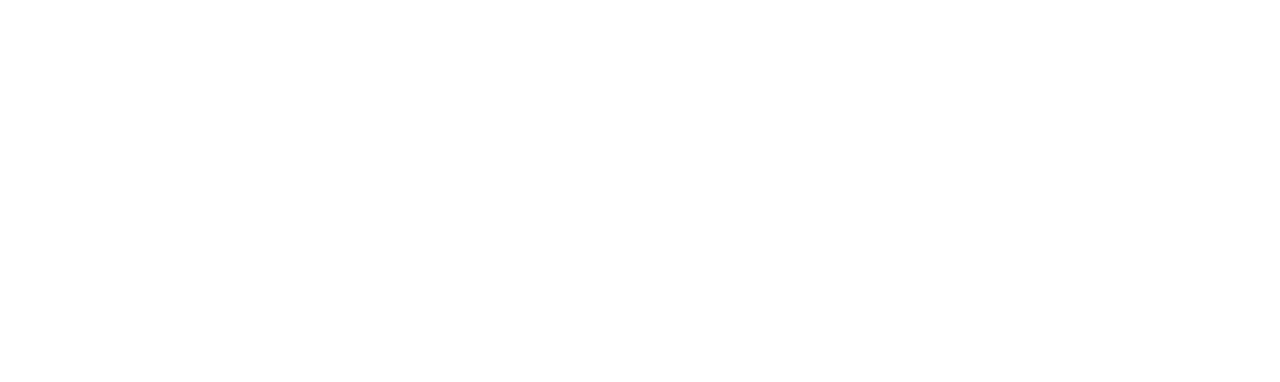
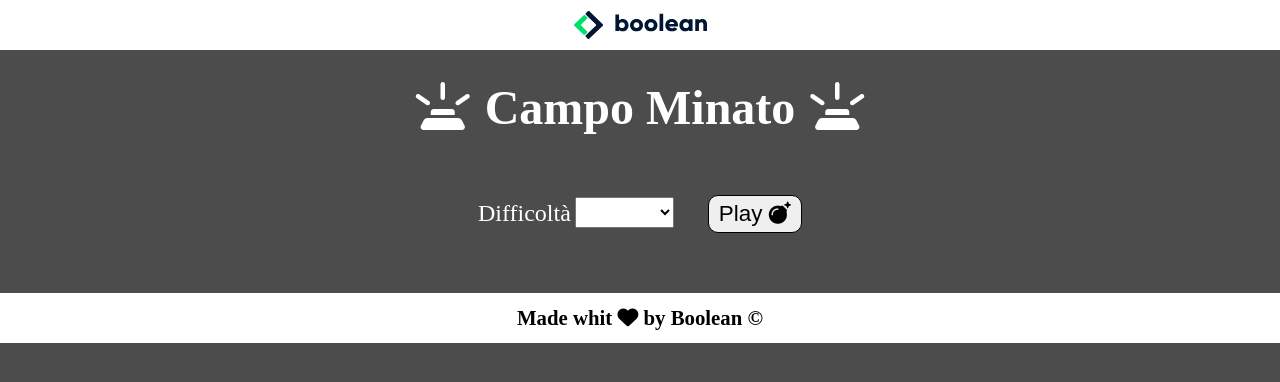
Before and after one commit to FilippoFoti/js-campominato-grid, a plain HTML site: page index.html in a window 1280 px wide. Drawn offline with nearby package versions, Linux system fonts and the light colour scheme.

Commit message:
Aggiunto contenuto e style

```diff
--- a/css/style.css
+++ b/css/style.css
@@ -0,0 +1,95 @@
+/* RESET */
+
+* {
+    margin: 0;
+    padding: 0;
+    box-sizing: border-box;
+}
+
+body {
+    background-color: rgba(0, 0, 0, 0.7);
+}
+
+/* HEADER */
+
+header {
+    height: 50px;
+    width: 100%;
+    background-color: white;
+    /* BOOTSTARP */
+    display: flex;
+    justify-content: center;
+    align-items: center;
+}
+
+/* MAIN */
+
+.container {
+    color: white;
+    width: 800px;
+    /* height: 100vh; */
+    margin: 0 auto;
+    /* BOOTSTRAP */
+    display: flex;
+    justify-content: center;
+    align-items: center;
+    flex-direction: column;
+}
+
+h1 {
+    font-size: 3rem;
+    color: white;
+    font-weight: bold;
+    padding: 30px 0 30px 0;
+}
+
+.choice {
+    padding: 30px 0 30px 0;
+}
+
+.choice label,
+select {
+    font-size: 1.5rem;
+}
+
+#play-btn {
+    font-size: 1.4rem;
+    border: 1px solid black;
+    border-radius: 10px;
+    padding: 5px 10px;
+    margin-left: 30px;
+}
+
+.grid {
+    padding-bottom: 30px;
+    /* BOOTSTRAP */
+    display: flex;
+    flex-wrap: wrap;
+}
+
+.grid-item {
+    font-size: 2rem;
+    width: calc(800px / 10);
+    height: calc(800px / 10);
+    border: 2px solid white;
+    /* BOOTSTRAP */
+    display: flex;
+    justify-content: center;
+    align-items: center;
+}
+
+/* FOOTER */
+
+footer {
+    height: 50px;
+    background-color: white;
+    /* BOOTSTARP */
+    display: flex;
+    justify-content: center;
+    align-items: center;
+}
+
+footer h2 {
+    color: black;
+    font-size: 1.3rem;
+}
--- a/index.html
+++ b/index.html
@@ -16,18 +16,44 @@
     <link rel="stylesheet" href="https://cdnjs.cloudflare.com/ajax/libs/font-awesome/6.3.0/css/all.min.css" integrity="sha512-SzlrxWUlpfuzQ+pcUCosxcglQRNAq/DZjVsC0lE40xsADsfeQoEypE+enwcOiGjk/bSuGGKHEyjSoQ1zVisanQ==" crossorigin="anonymous" referrerpolicy="no-referrer" />
 
 <!-- BOOTSTRAP -->
-    <link href="https://cdn.jsdelivr.net/npm/bootstrap@5.3.0-alpha1/dist/css/bootstrap.min.css" rel="stylesheet" integrity="sha384-GLhlTQ8iRABdZLl6O3oVMWSktQOp6b7In1Zl3/Jr59b6EGGoI1aFkw7cmDA6j6gD" crossorigin="anonymous">
+    <!-- <link href="https://cdn.jsdelivr.net/npm/bootstrap@5.3.0-alpha1/dist/css/bootstrap.min.css" rel="stylesheet" integrity="sha384-GLhlTQ8iRABdZLl6O3oVMWSktQOp6b7In1Zl3/Jr59b6EGGoI1aFkw7cmDA6j6gD" crossorigin="anonymous"> -->
 
 </head>
 <body>
 
 <!-- HEADER -->
+    <header>
+        <img src="img/logo.svg" alt="Logo">
+    </header>
 <!-- /HEADER -->
 
 <!-- MAIN -->
+<main>
+    <section>
+        <div class="container">
+            <h1><i class="fa-solid fa-land-mine-on"></i> Campo Minato <i class="fa-solid fa-land-mine-on"></i></h1>
+            <div class="choice">
+                <label for="difficulty">Difficoltà</label>
+                        <select id="difficulty">
+                            <option value=""></option>
+                            <option value="facile">Facile</option>
+                            <option value="medio">Medio</option>
+                            <option value="difficile">Difficile</option>
+                        </select>
+                <button id="play-btn">Play <i class="fa-solid fa-bomb"></i></button>
+            </div>
+            <div class="grid">
+                <!-- <div class="grid-item"><span>1</span></div> -->
+            </div>
+        </div>
+    </section>
+</main>
 <!-- /MAIN -->
 
 <!-- FOOTER -->
+    <footer>
+        <h2>Made whit <i class="fa-solid fa-heart"></i> by Boolean ©</h2>
+    </footer>
 <!-- /FOOTER -->
 
 <!-- SCRIPT-JS -->
--- a/js/script.js
+++ b/js/script.js
@@ -0,0 +1,5 @@
+// L'utente clicca su un bottone che genererà una griglia di gioco quadrata.
+// Ogni cella ha un numero progressivo, da 1 a 100.
+// Ci saranno quindi 10 caselle per ognuna delle 10 righe.
+// Quando l'utente clicca su ogni cella, la cella cliccata si colora di
+// azzurro ed emetto un messaggio in console con il numero della cella cliccata.
```
Also changed, not shown: img/logo.svg (added).
